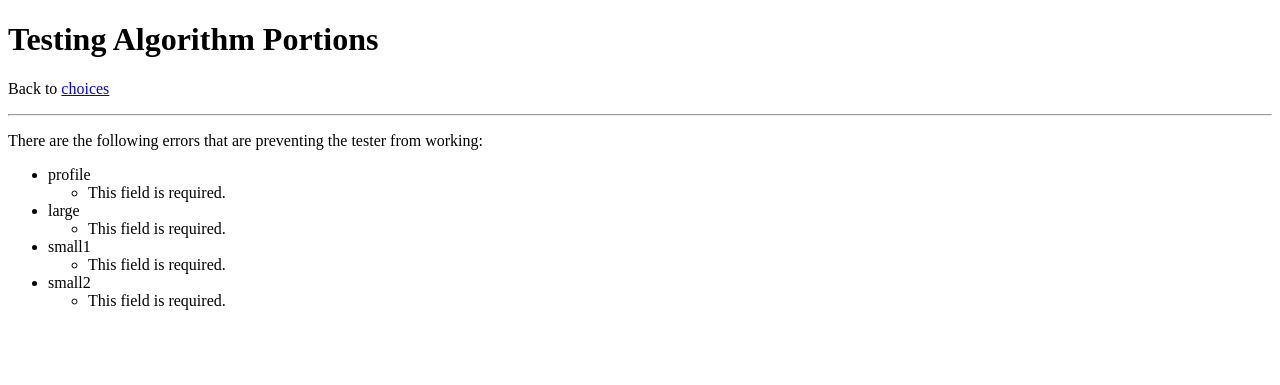
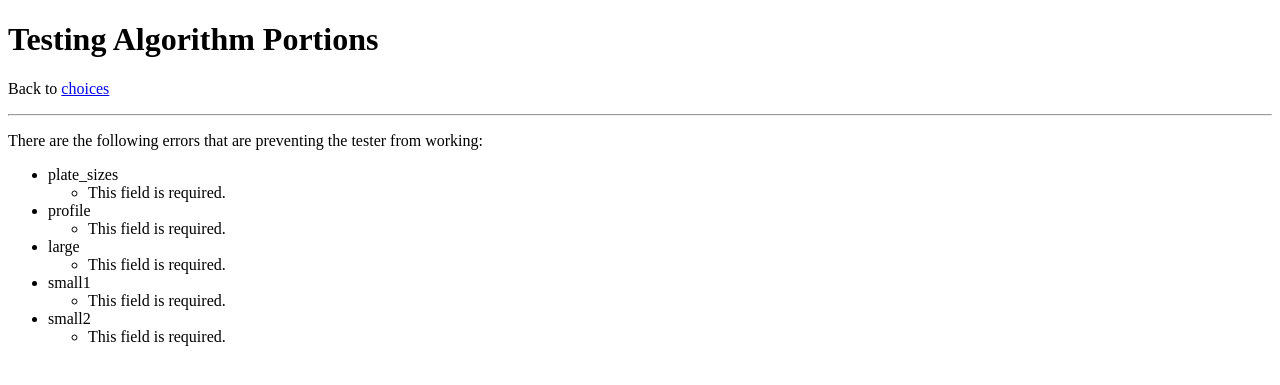
Before and after one commit to weplate/backend, a Django app: page /data_admin/test_algorithm_portions/ in a window 1280 px wide. Shown: the top 385 px of the page. Run offline with Django 4.2, Linux system fonts and the light colour scheme; a user stored in the database is signed in; parts of the project's set-up code (start-up, migrations or seed data) failed here and were passed over.

Commit message:
work on algorithm tester + update data

```diff
--- a/backend/models/meal.py
+++ b/backend/models/meal.py
@@ -46,7 +46,7 @@ class MealItem(models.Model):
     # Ingredients, nutrition, other numbers
     portion_weight = models.FloatField(verbose_name='Portion Weight (g)')
     portion_volume = models.FloatField(verbose_name='Portion Volume (ml)')
-    max_pieces = models.IntegerField(verbose_name='Max # of Pieces')
+    max_pieces = models.IntegerField(verbose_name='Max # of Pieces', default=10)
     ingredients = models.ManyToManyField(to=Ingredient, blank=True)
 
     # School it belongs to
--- a/backend/templates/data_admin/test_algorithm_portions.html
+++ b/backend/templates/data_admin/test_algorithm_portions.html
@@ -31,13 +31,13 @@
         <th>Low</th>
         <th>High</th>
     </tr>
-    {% for k, v1, v2, v3, v4 in info %}
+    {% for k, v1, v2, v3, v4, v5 in info %}
         <tr>
             <td>{{ k }}</td>
-            <td>{{ v1 }}</td>
-            <td>{{ v2 }}</td>
+            <td style="text-align: center;">{{ v1 }}-{{ v2 }}</td>
             <td>{{ v3 }}</td>
             <td>{{ v4 }}</td>
+            <td>{{ v5 }}</td>
         </tr>
     {% endfor %}
 </table>
--- a/backend/views/data_admin.py
+++ b/backend/views/data_admin.py
@@ -103,7 +103,27 @@ def resolve_form_id(model, cleaned_data, field):
             raise ValidationError(str(e))
 
 
+PLATE_SIZES = (
+    (610, 270),
+    (800, 400)
+)
+PLATE_SIZE_TUPLE = tuple(
+    (f'{size[0]},{size[1]}', f'Large: {size[0]}mL, Small: {size[1]}mL') for size in PLATE_SIZES
+)
+
+
+def update_plate_sizes(cleaned_data):
+    if plate_sizes := cleaned_data.get('plate_sizes', None):
+        cleaned_data['plate_sizes'] = tuple(map(int, plate_sizes.split(',', maxsplit=1)))
+    return cleaned_data
+
+
 class AlgorithmTestChoicesForm(forms.Form):
+    plate_sizes = forms.ChoiceField(
+        label='Plate Sizes',
+        choices=PLATE_SIZE_TUPLE
+    )
+
     def __init__(self, *args, **kwargs):
         super().__init__(*args, **kwargs)
 
@@ -128,28 +148,35 @@ class AlgorithmTestChoicesForm(forms.Form):
         resolve_form_id(StudentProfile, cleaned_data, 'profile')
         resolve_form_id(MealSelection, cleaned_data, 'meal')
 
-        return cleaned_data
+        return update_plate_sizes(cleaned_data)
 
 
 class AlgorithmTestPortionsForm(forms.Form):
+    plate_sizes = forms.ChoiceField(
+        label='Plate Sizes',
+        choices=PLATE_SIZE_TUPLE,
+        required=True,
+    )
+    profile = forms.IntegerField(
+        label='Profile (ID)',
+        required=True,
+    )
+
     def __init__(self, *args, **kwargs):
         result = kwargs.pop('result', None)
-        profile = kwargs.pop('profile', None)
         super().__init__(*args, **kwargs)
 
-        self.fields['profile'] = forms.IntegerField(
-            label='Profile (ID)',
-            initial=profile.id if profile else None,
-            disabled=True,
-            required=True
-        )
-        for section in PlateSection.all():
-            self.fields[section] = forms.ChoiceField(
-                choices=tuple(
-                    (item.id, item.name) for item in result[section]['items']
-                ) if result else tuple(),
-                required=True
-            )
+        if result:
+            for section in PlateSection.all():
+                self.fields[section] = forms.ChoiceField(
+                    choices=tuple(
+                        (lambda item: (item.id, item.name))(MealItem.objects.get(id=id)) for id in result[section]['items']
+                    ) if result else tuple(),
+                    required=True
+                )
+        else:
+            for section in PlateSection.all():
+                self.fields[section] = forms.CharField(max_length=32, required=True)
 
     def clean(self):
         cleaned_data = super().clean()
@@ -157,7 +184,7 @@ class AlgorithmTestPortionsForm(forms.Form):
         for section in PlateSection.all():
             resolve_form_id(MealItem, cleaned_data, section)
 
-        return cleaned_data
+        return update_plate_sizes(cleaned_data)
 
 
 @data_admin_view
@@ -168,10 +195,14 @@ def test_algorithm_choices(request):
             # TODO: add in other form, processing
             profile: StudentProfile = form.cleaned_data['profile']
             meal: MealSelection = form.cleaned_data['meal']
-            alg = MealItemSelector(meal, profile)
+            plate_sizes: tuple[float, float] = form.cleaned_data['plate_sizes']
+            alg = MealItemSelector(meal, profile, plate_sizes[0], plate_sizes[1])
             alg.run_algorithm()
 
-            portions_form = AlgorithmTestPortionsForm(result=alg.result_dict, profile=profile)
+            portions_form = AlgorithmTestPortionsForm({
+                'plate_sizes': f'{plate_sizes[0]},{plate_sizes[1]}',
+                'profile': profile.id
+            }, result=alg.result_dict)
 
             return render(request, 'data_admin/test_algorithm_choices.html', {
                 'choices_form': form,
@@ -191,20 +222,23 @@ def test_algorithm_portions(request):
         large = form.cleaned_data['large']
         small1 = form.cleaned_data['small1']
         small2 = form.cleaned_data['small2']
+        plate_sizes = form.cleaned_data['plate_sizes']
 
-        sa = SimulatedAnnealing(profile, large, small1, small2)
+        sa = SimulatedAnnealing(profile, large, small1, small2, *plate_sizes)
         sa.run_algorithm()
         got_info = sa.nutrition_of(sa.state)
         lo_info = sa.nutrition_of(sa.lo_state())
         hi_info = sa.nutrition_of(sa.hi_state())
 
         return render(request, 'data_admin/test_algorithm_portions.html', {
+            'form': form,
+
             'profile': profile,
             'large': large,
             'small1': small1,
             'small2': small2,
-            'info': [(k, v1, v2, v3, v4) for (k, v1), (_, v2), (__, v3), (___, v4) in
-                     zip(sa.req.as_dict().items(), got_info.as_dict().items(), lo_info.as_dict().items(),
+            'info': [(k, v1, v2, v3, v4, v5) for (k, v1), (_, v2), (__, v3), (___, v4), (____, v5) in
+                     zip(sa.lo_req.as_dict().items(), sa.hi_req.as_dict().items(), got_info.as_dict().items(), lo_info.as_dict().items(),
                          hi_info.as_dict().items())
                      if k != '_state' and k != 'id' and k != 'name'],
             'cost': sa.final_cost,
@@ -215,6 +249,7 @@ def test_algorithm_portions(request):
         })
     else:
         return render(request, 'data_admin/test_algorithm_portions.html', {
+            'form': form,
             'error': form.errors
         })
     # TODO: rewrite_this
```
Also changed, not shown: README.md, backend/migrations/0014_mealitem_max_pieces.py (added).
